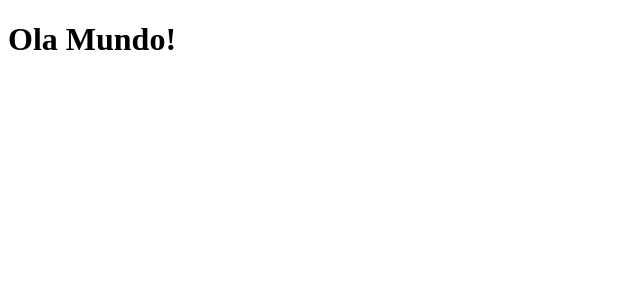
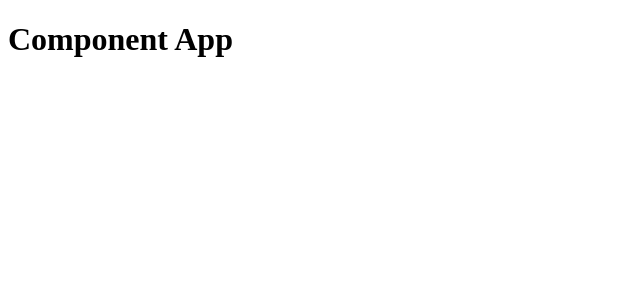
Before and after one commit to mateusgf00/react-fundamentals, a React app: page / in a window 1280 px wide. Shown: the top 300 px of the page, without its empty margins (0-640 px from the left). Built offline with nearby package versions, Linux system fonts and the light colour scheme.

Commit message:
first react component

```diff
--- /dev/null
+++ b/src/App.js
@@ -0,0 +1,7 @@
+import React from 'react';
+
+function App(){
+  return <h1>Component App</h1>
+}
+
+export default App;
--- a/src/index.js
+++ b/src/index.js
@@ -1,7 +1,9 @@
 import React from 'react';
 import ReactDOM from 'react-dom';
 
+import App from './App';
+
 ReactDOM.render(
-  <h1>Ola Mundo!</h1>,
+  <App />,
   document.getElementById('root'),
 );
```
